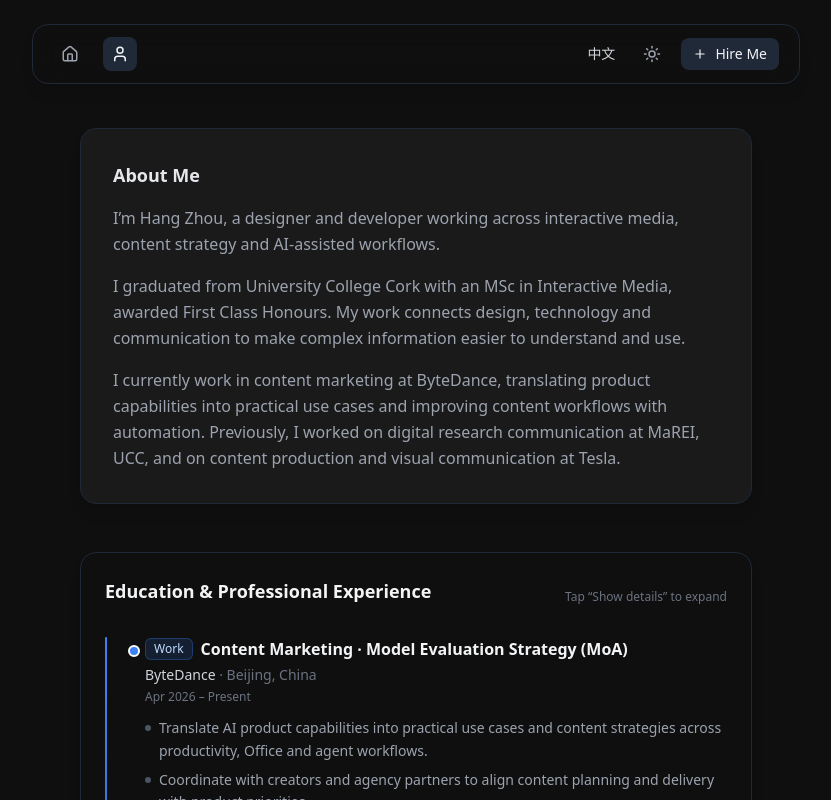
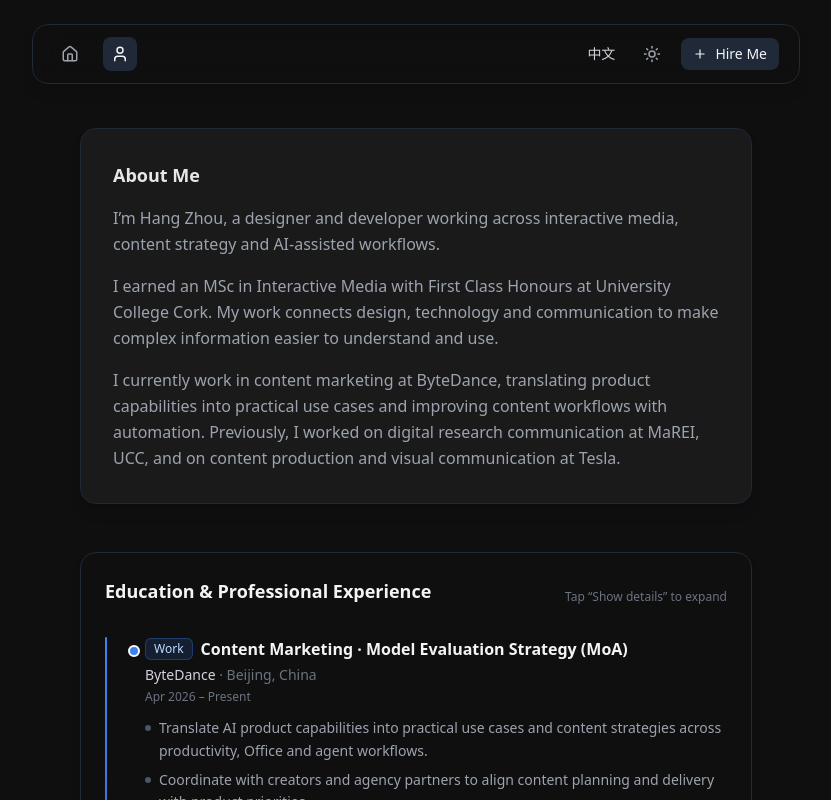
Before and after one commit to 2hangz/Portfolio, a Next.js app: page /about in a window 1280 px wide. Shown: the top 800 px of the page, without its empty margins (224-1055 px from the left). Built offline with nearby package versions, Linux system fonts and the light colour scheme.

Commit message:
Clarify completed MSc qualification in English

```diff
--- a/src/app/about/AboutIntro.tsx
+++ b/src/app/about/AboutIntro.tsx
@@ -6,7 +6,7 @@ export default function AboutIntro() {
     <h1 className="text-lg font-semibold mb-4">{t('About Me')}</h1>
     <div className="space-y-4 text-gray-400 leading-relaxed">
       <p>{t("I’m Hang Zhou, a designer and developer working across interactive media, content strategy and AI-assisted workflows.")}</p>
-      <p>{t("I graduated from University College Cork with an MSc in Interactive Media, awarded First Class Honours. My work connects design, technology and communication to make complex information easier to understand and use.")}</p>
+      <p>{t("I earned an MSc in Interactive Media with First Class Honours at University College Cork. My work connects design, technology and communication to make complex information easier to understand and use.")}</p>
       <p>{t("I currently work in content marketing at ByteDance, translating product capabilities into practical use cases and improving content workflows with automation. Previously, I worked on digital research communication at MaREI, UCC, and on content production and visual communication at Tesla.")}</p>
     </div>
   </section>;
```
